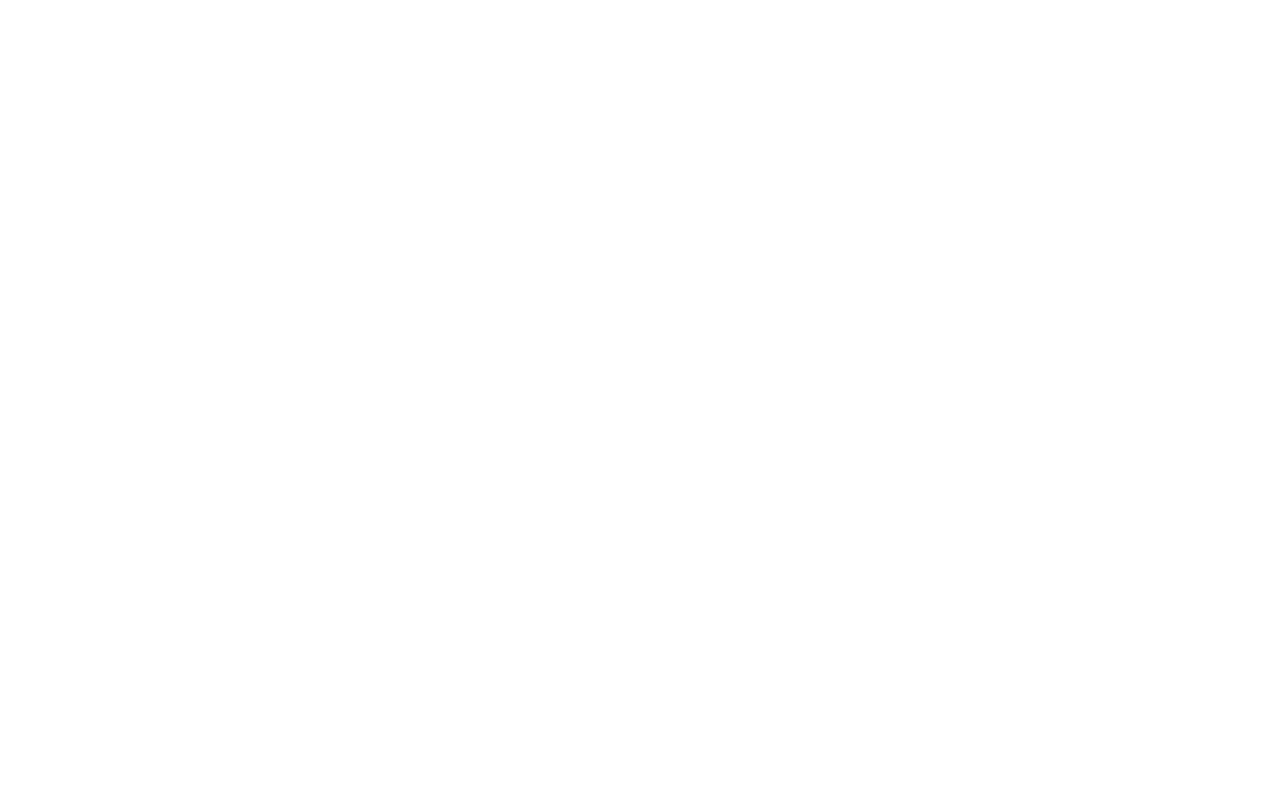
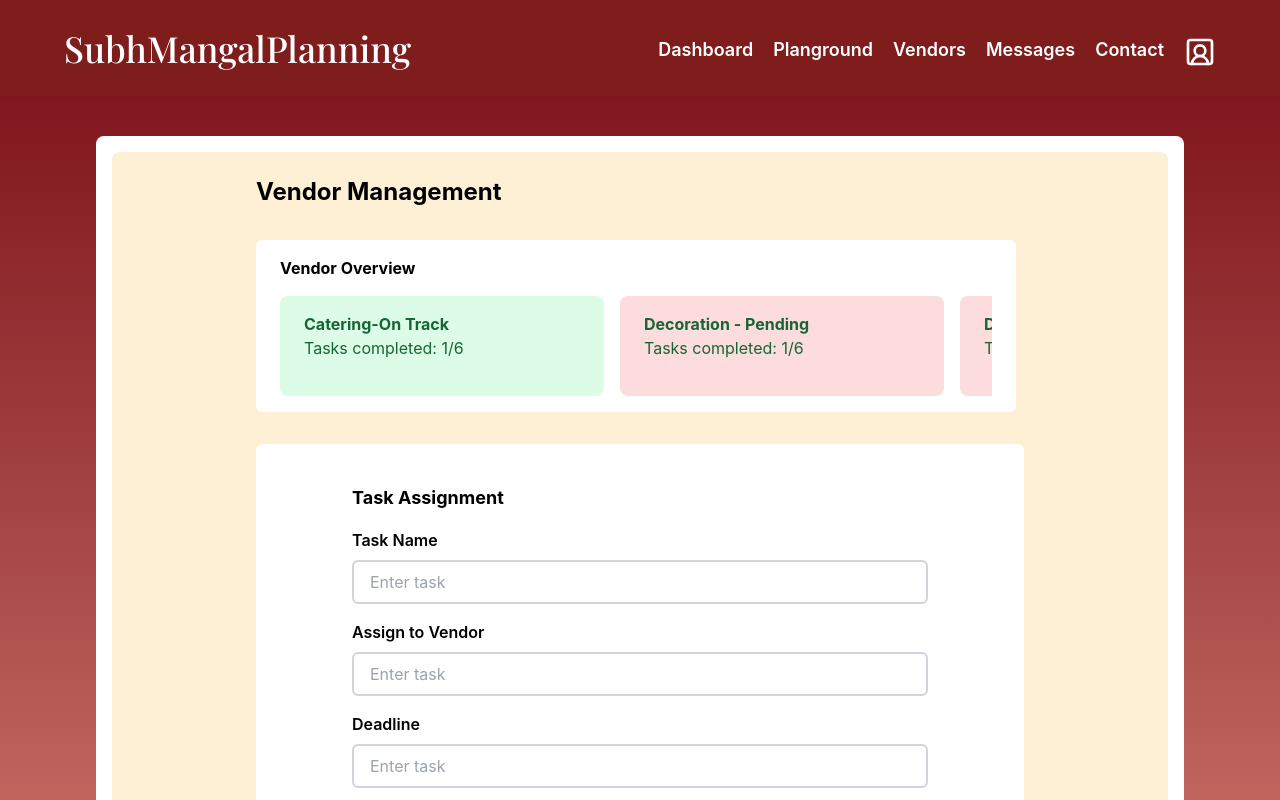
Before and after one commit to Omeshcoding/moodboard, a React (Vite) app in the folder moodboard/: page /taskallocation in a window 1280 px wide. Before the commit this address had no page. Shown: the top 800 px of the page. Built offline with nearby package versions, Linux system fonts and the light colour scheme; a web font is replaced by a local one.

Commit message:
Completed the design for task allocation component

```diff
--- a/moodboard/src/App.jsx
+++ b/moodboard/src/App.jsx
@@ -10,6 +10,7 @@
 import Chat from './components/Chat/Chat';
 import PlanGround from '../src/pages/PlanGround';
 import IntegrateWhatsapp from './pages/IntegrateWhatsapp';
+import TaskAllocation from './pages/TaskAllocation';
 
 function App() {
   return (
@@ -21,11 +22,7 @@
           <Route path="/ritualsai" element={<RitualsAI />}></Route>
           <Route path="/planground" element={<PlanGround />}></Route>
           <Route path="/integratewp" element={<IntegrateWhatsapp />}></Route>
-          <Route
-            path="/integratewp
-          "
-            element={<IntegrateWhatsapp />}
-          ></Route>
+          <Route path="/taskallocation" element={<TaskAllocation />}></Route>
 
           <Route path="/onboarding" element={<OnBoarding />}></Route>
           <Route path="/createprofile" element={<CreateProfile />}></Route>
--- a/moodboard/src/components/home/Footer.jsx
+++ b/moodboard/src/components/home/Footer.jsx
@@ -1,8 +1,9 @@
 import Copyright from '../Copyright';
+import Logo from '../Logo';
 
 const Footer = () => {
   return (
-    <footer className="bg-[#770C15] text-white  md:px-20 pb-6 mt-8 max-md:text-center pt-8">
+    <footer className="bg-[#770C15] text-white  md:px-20 pb-6 px-4 mt-8 max-md:text-center pt-8">
       <div className="mt-20 max-md:mt-10 max-md:max-w-full">
         <div className="flex gap-5 max-md:flex-col max-md:gap-0">
           <div className="flex flex-col w-6/12 max-md:ml-0 max-md:w-full">
@@ -11,7 +12,7 @@
                 <div className="flex flex-col w-[83%] max-md:ml-0 max-md:w-full text-white">
                   <div className="flex flex-col grow max-md:mt-10">
                     <div className="text-3xl font-bold  max-md:text-2xl">
-                      <span className="">SubhMangalPlanning</span>
+                      <Logo />
                     </div>
                     <div className="mt-10 text-2xl font-semibold leading-10 max-md:mt-10">
                       Abse Wedding Planning bhi hogi subh mangal
@@ -73,15 +74,28 @@
                     <div className="mt-6">Reviews</div>
                   </div>
                 </div>
+                {/* <div className="flex flex-col ml-5 w-[17%] max-md:ml-0 max-md:w-full ">
+                  <div className="flex flex-col mt-14 text-xl  max-md:mt-10">
+                    <h5 className="text-2xl font-bold capitalize ">
+                      {' '}
+                      Services{' '}
+                    </h5>
+                    <p className="mt-11 max-md:mt-10">Wedding Plan</p>
+
+                    <p className="mt-7">Task Scheduling</p>
+                    <p className="mt-7">Vendor Management</p>
+                    <p className="mt-6">Astrology services</p>
+                  </div>
+                </div> */}
               </div>
             </div>
           </div>
-          <div className="flex flex-col ml-5 w-6/12 max-md:ml-0 max-md:w-full">
+          <div className="flex flex-col  ml-5 w-6/12 max-md:ml-0 max-md:w-full">
             <div className="grow px-px mt-2.5 max-md:mt-10 max-md:max-w-full">
               <div className="flex gap-5 max-md:flex-col max-md:gap-0">
-                <div className="flex flex-col w-[28%] max-md:ml-0 max-md:w-full">
-                  <div className="flex flex-col self-stretch my-auto text-xl max-md:mt-10">
-                    <h5 className="text-2xl font-bold  capitalize md:mt-12 ">
+                <div className="flex flex-col w-[28%] mt-8 max-md:ml-0 max-md:w-full">
+                  <div className="flex flex-col self-stretch my-auto text-xl ">
+                    <h5 className="text-2xl font-bold  capitalize  ">
                       {' '}
                       Services{' '}
                     </h5>
@@ -91,12 +105,12 @@
                     <div className="mt-7">Astrology services</div>
                   </div>
                 </div>
-                <div className="flex flex-col ml-5 w-[72%] max-md:ml-0 max-md:w-full">
+                <div className="flex flex-col ml-5 w-[62%] max-md:ml-0 max-md:w-full ">
                   <img
                     loading="lazy"
                     src="map.png"
-                    alt="ext_48 image"
-                    className="grow w-full aspect-[1.16] max-md:mt-10"
+                    alt="map"
+                    className="grow w-full aspect-[1.16] max-md:mt-10 "
                     width={1200}
                     height={1035}
                   />
--- a/moodboard/src/components/home/Navbar.jsx
+++ b/moodboard/src/components/home/Navbar.jsx
@@ -9,7 +9,7 @@
   const [show, setShow] = useState(false);
 
   return (
-    <nav className="flex justify-center items-center self-stretch md:px-16 py-7 w-full text-white bg-red-900 max-md:px-1 max-md:max-w-full">
+    <nav className="flex justify-center items-center self-stretch md:px-16 py-7 w-full text-white bg-red-900 max-md:px-1 max-md:max-w-full drop-shadow-sm">
       <div className=" relative flex justify-between items-center gap-5 w-full max-w-[1600px] max-md:flex-wrap ">
         <Logo />
         <button
--- a/moodboard/src/pages/Home.jsx
+++ b/moodboard/src/pages/Home.jsx
@@ -10,14 +10,14 @@
 const Home = () => {
   const navlinks = ['HOME', 'ABOUT US', 'SERVICES', 'GALLERY', 'CONTACT'];
   return (
-    <>
+    <main className="overflow-hidden">
       <Navbar navlinks={navlinks} />
       <Hero />
       <AboutUs />
       <Services />
       <ServiceReview />
       <Footer />
-    </>
+    </main>
   );
 };
 
--- /dev/null
+++ b/moodboard/src/pages/TaskAllocation.jsx
@@ -0,0 +1,122 @@
+import Copyright from '../components/Copyright';
+import Navbar from '../components/home/Navbar';
+import { ArrowRight, SquareUserRound } from 'lucide-react';
+
+const TaskAllocation = () => {
+  const navlinks = [
+    'Dashboard',
+    'Planground',
+    'Vendors',
+    'Messages',
+    'Contact',
+    // eslint-disable-next-line react/jsx-key
+    <SquareUserRound size={32} />,
+  ];
+  const vendors = [
+    {
+      vendor: 'Catering-On Track',
+      tasks: '1/6',
+      bgColor: '#DCFCE7',
+    },
+    {
+      vendor: 'Decoration - Pending',
+      tasks: '1/6',
+      bgColor: '#FCDCDC',
+    },
+    {
+      vendor: 'Decoration - Pending',
+      tasks: '1/6',
+      bgColor: '#FCDCDC',
+    },
+    {
+      vendor: 'Decoration - Pending',
+      tasks: '1/6',
+      bgColor: '#FCDCDC',
+    },
+    {
+      vendor: 'Decoration - Pending',
+      tasks: '1/6',
+      bgColor: '#FCDCDC',
+    },
+    {
+      vendor: 'Decoration - Pending',
+      tasks: '1/6',
+      bgColor: '#FCDCDC',
+    },
+    {
+      vendor: 'Decoration - Pending',
+      tasks: '1/6',
+      bgColor: '#FCDCDC',
+    },
+  ];
+
+  return (
+    <section className="bg-gradient-to-t  to-[#770C15] from-[#DC897C] self-stretch  h-[100%] ">
+      <Navbar navlinks={navlinks} />
+      <div className=" bg-white mx-2 sm:w-[85%] sm:mx-auto my-10  h-auto rounded-lg p-4">
+        <div className="bg-[#FDF0D5] rounded-lg px-4 lg:px-36 pt-6 pb-14">
+          <p className="text-lg sm:text-2xl font-bold mb-8">
+            Vendor Management
+          </p>
+          <div className="w-[99%] bg-white py-4 px-6 rounded-md">
+            <p className="font-bold">Vendor Overview</p>
+            <div className="flex flex-nowrap gap-4 overflow-x-scroll  mt-4">
+              {vendors.map((item, index) => (
+                <div
+                  className=" h-[100px] py-4 pl-6 text-[#166534] rounded-lg "
+                  key={index}
+                  style={{ background: `${item.bgColor}` }}
+                >
+                  <p className="w-[300px] font-bold">{item.vendor} </p>
+                  <p>Tasks completed: {item.tasks} </p>
+                </div>
+              ))}
+              <ArrowRight color="black" />
+            </div>
+          </div>
+          <div className=" bg-white mt-8 px-4 md:px-24 pt-10 pb-6 rounded-md font-semibold ">
+            <p className="text-lg font-bold">Task Assignment</p>
+            <div className="flex flex-col gap-2 mt-4">
+              Task Name
+              <input
+                type="text"
+                placeholder="Enter task"
+                className="font-normal py-2 pl-4 outline-none border-2 border-[#D1D5DB] rounded-md"
+              />
+            </div>
+            <div className="flex flex-col gap-2 mt-4">
+              Assign to Vendor
+              <input
+                type="text"
+                placeholder="Enter task"
+                className=" font-normal py-2 pl-4 outline-none border-2 border-[#D1D5DB] rounded-md "
+              />
+            </div>
+            <div className="flex flex-col gap-2 mt-4">
+              Deadline
+              <input
+                type="text"
+                placeholder="Enter task"
+                className="font-normal py-2 pl-4 outline-none border-2 border-[#D1D5DB] rounded-md"
+              />
+            </div>
+            <div className="flex flex-col gap-2 mt-4">
+              Priority
+              <input
+                type="text"
+                placeholder="Enter task"
+                className="font-normal py-2 pl-4 outline-none border-2 border-[#D1D5DB] rounded-md"
+              />
+            </div>
+            <button className="btn max-md:w-full px-4 py-1 mt-4">
+              Assign Task{' '}
+            </button>
+          </div>
+        </div>
+      </div>
+      <Copyright />
+    </section>
+  );
+};
+
+export default TaskAllocation;
```
